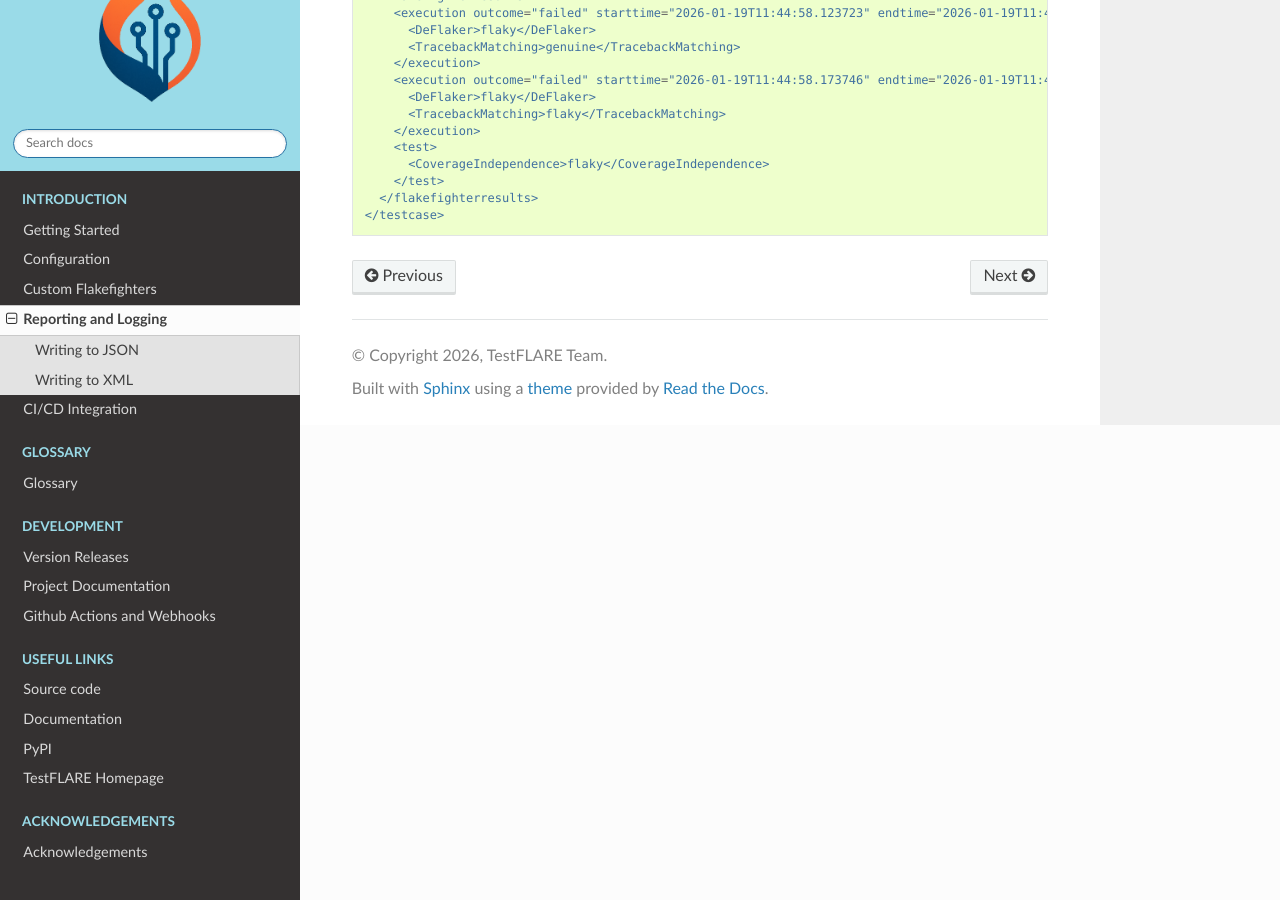
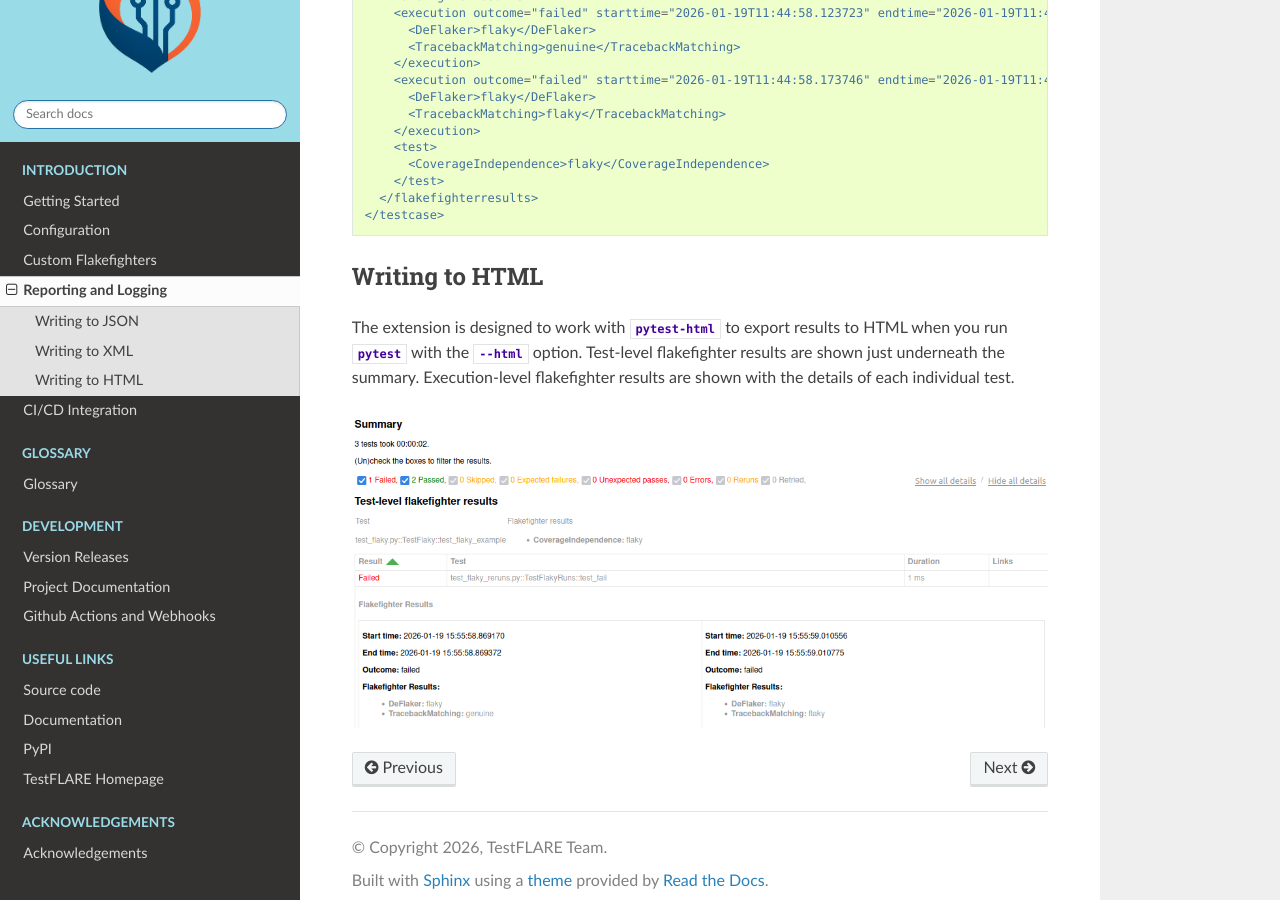
Before and after one commit to test-flare/pytest-flakefighters, a Sphinx documentation site: the page built from docs/source/reports.rst, in a window 1280 px wide and 900 px high, scrolled down 1695 px. Built offline with Sphinx 7.4.7 and the Read the Docs theme 3.1.0, drawn with Linux system fonts in a browser that asks for light colours; pages that are not in the unit, such as notebooks, are missing from menus.

Commit message:
HTML support and docs

```diff
--- a/docs/source/reports.rst
+++ b/docs/source/reports.rst
@@ -87,3 +87,12 @@ The test-level results will be saved in a :code:`<test>` element.
       </test>
     </flakefighterresults>
   </testcase>
+
+Writing to HTML
+---------------
+
+The extension is designed to work with :code:`pytest-html` to export results to HTML when you run :code:`pytest` with the :code:`--html` option.
+Test-level flakefighter results are shown just underneath the summary.
+Execution-level flakefighter results are shown with the details of each individual test.
+
+.. image:: _static/images/html_summary.png
```
Also changed, not shown: docs/source/_static/images/html_summary.png (added).
